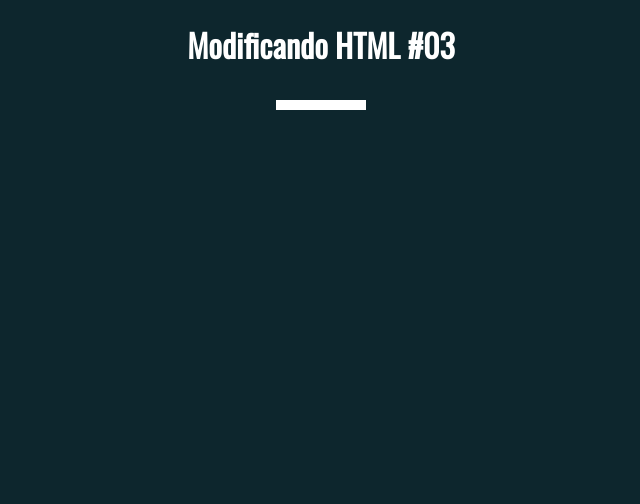
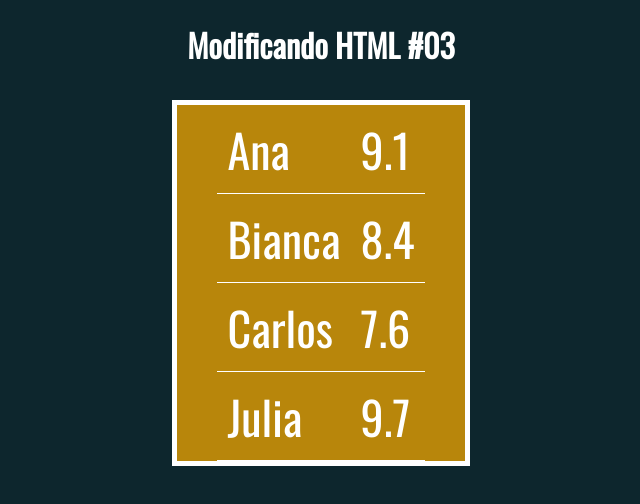
Before and after one commit to hugoleogs/material_javascript, a plain HTML site: page jquery/jquery/modificandoHTML3.html in a window 1280 px wide. Shown: the whole page, without its empty margins (319-959 px from the left). Drawn offline with Linux system fonts and the light colour scheme.

Commit message:
desafio udemy

```diff
--- a/jquery/jquery/modificandoHTML3.html
+++ b/jquery/jquery/modificandoHTML3.html
@@ -20,6 +20,26 @@
             { nome: 'Julia', nota: 9.7 }
         ]
 
-        // ...
+        const linhas = pessoas.map(pessoa => {
+            const tdNome = document.createElement('td')
+            tdNome.innerHTML = pessoa.nome
+
+            const tdNota = document.createElement('td')
+            tdNota.innerHTML = pessoa.nota
+
+            const tr = document.createElement('tr')
+
+            tr.appendChild(tdNome)
+            tr.appendChild(tdNota)
+
+            return tr
+        })
+
+        const tabela = document.createElement('table')
+        linhas.forEach(linha => tabela.appendChild(linha))
+
+        $('#conteudo').append(tabela)
+
+
     </script>
 </body>
```
